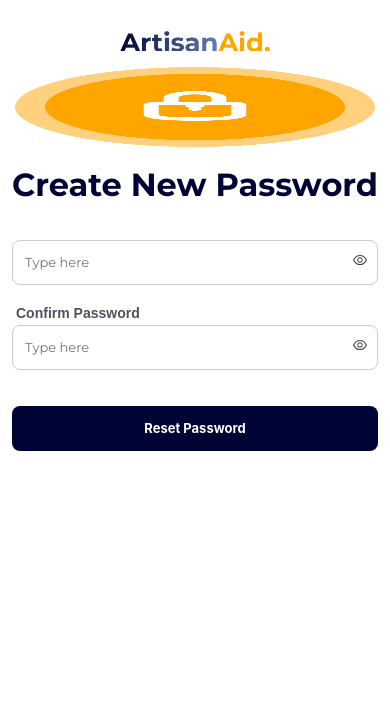
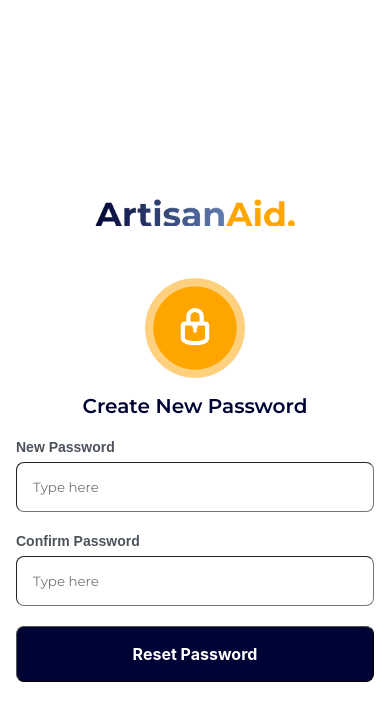
Before and after one commit to ozi-Shalom2333/artisian-aid, a React (Vite) app: page /resetpassword/1 in a window 390 px wide. Shown: the top 720 px of the page. Built offline with nearby package versions, Linux system fonts and the light colour scheme.

Commit message:
Trust admin (#151)
* vicupdated

* edited verify email

* recieing updates

* ok

* just pull

* pull more updates

* responsieness  add

* admin updates

* updated codes

* admin is working

* admin updates

* trust

* ffgf

---------

Co-authored-by: ozi-Shalom2333 <okaozisol45@gmail.com>

```diff
--- a/src/auth/ResetPassword.jsx
+++ b/src/auth/ResetPassword.jsx
@@ -82,36 +82,7 @@ const ResetPassword = () => {
 
         <section className='verifyPasswordInputSection'>
           <div className='verifyPasswordInput'>
-            {/* <p>New Password</p>
-            <input
-              type={showNewPassword ? 'text' : 'password'}
-              placeholder='Type here'
-              value={newPassword}
-              onChange={(e) => setNewPassword(e.target.value)}
-              onFocus={() => setTouched(true)}
-              required
-            />
-            'ww3'
-            {touched && formData.newPassword && (
-              <ul className="password-requirements">
-                {passwordRequirements.map((req, index) => {
-                  const isValid = req.regex.test(formData.newPassword);
-                  return (
-                    <li
-                      key={index}
-                      className={`requirement ${
-                        isValid ? "valid" : "invalid"
-                      }`}
-                    >
-                      {isValid ? <MdCheckCircle /> : <MdCancel />} {req.label}
-                    </li>
-                  );
-                })}
-              </ul>
-            )}
-            {errorMessage.newPassword && (
-              <p className="error-text">{errors.newPassword}</p>
-            )} */}
+            <p>New Password</p>
             <div className='passwordInputWrapper'>
 
               <input
@@ -120,12 +91,12 @@ const ResetPassword = () => {
                 value={newPassword}
                 onChange={(e) => setNewPassword(e.target.value)}
               />
-              <span
+              {/* <span
                 className='toggleVisibilityIcon'
                 onClick={() => setShowNewPassword(!showNewPassword)}
               >
                 {showNewPassword ? <AiOutlineEyeInvisible /> : <AiOutlineEye />}
-              </span>
+              </span> */}
             </div>
           </div>
 
@@ -138,12 +109,12 @@ const ResetPassword = () => {
                 value={confirmPassword}
                 onChange={(e) => setConfirmPassword(e.target.value)}
               />
-              <span
+              {/* <span
                 className='toggleVisibilityIcon'
                 onClick={() => setShowConfirmPassword(!showConfirmPassword)}
               >
                 {showConfirmPassword ? <AiOutlineEyeInvisible /> : <AiOutlineEye />}
-              </span>
+              </span> */}
             </div>
           </div>
 
--- a/src/styles/resetpassword.css
+++ b/src/styles/resetpassword.css
@@ -1,25 +1,27 @@
 /* Base styles */
 .verifyPassword {
   width: 100%;
-    height: 100vh;
-    overflow-y: auto;
+  max-height: 100vh;
 }
 
 .verifyPasswordMainContainer {
   width: 100%;
-    min-height: 100vh;
+  height: 100vh;
   display: flex;
   flex-direction: column;
+  justify-content: center;
   align-items: center;
-    padding: 30px 16px;
-    box-sizing: border-box;
+  padding: 50px 16px;
+  overflow: auto;
+  /* background-color: red; */
 }
 
 .verifyPasswordArtisanImage {
-    width: 150px;
-    height: auto;
+  width: 200px;
+  height: 100px;
   display: flex;
   justify-content: center;
+  /* background-color: green; */
   cursor: pointer;
 }
 
@@ -27,68 +29,134 @@
   width: 100%;
   height: 100%;
   object-fit: contain;
+  /* background-color: salmon; */
 }
 
 .verifyPasswordImage {
   width: 100px;
   height: 100px;
   display: flex;
-    justify-content: center;
+  flex-direction: column;
+  /* background-color: #000435; */
+  align-items: center;
   margin: 16px 0;
 }
 
-  .verifyPasswordH2 {
+.verifyPasswordImage img {
+  width: 100%;
+  height: 100%;
+  /* background-color: brown; */
+}
+
+.verifyPasswordH2 h1 {
   font-family: Montserrat;
   font-weight: 700;
-    font-size: 22px;
-    line-height: 1.4;
+  font-size: 24px;
+  letter-spacing: 0%;
   text-align: center;
+  vertical-align: middle;
   color: #000435;
-    margin-bottom: 12px;
 }
 
 .verifyPasswordInputSection {
-    width: 100%;
-    max-width: 500px;
+  width: 40%;
   display: flex;
   flex-direction: column;
+  /* background-color: blue; */
   gap: 20px;
   margin-top: 20px;
 }
 
-  .verifyPasswordInput,
-  .verifyConfirmPasswordInput {
+.verifyPasswordInput {
+  width: 100%;
+  display: flex;
+  flex-direction: column;
+  justify-content: center;
+  /* align-items: center; */
+}
+
+.verifyPasswordInput p {
+  font-family: "Poppins", sans-serif;
+  font-weight: 600;
+  font-size: 14px;
+  line-height: 18px;
+  letter-spacing: 0%;
+  color: #4c535b;
+}
+
+.passwordInputWrapper{
     width: 100%;
 }
 
-  .verifyPasswordInput p,
+.passwordInputWrapper input {
+  width: 100%;
+  height: 50px !important;
+  background-color: aqua;
+  gap: 10px;
+  border-radius: 8px;
+  border-width: 1px;
+  padding: 16px;
+  background-color: #ffffff;
+  color: #bab9c1;
+  margin-top: 6px;
+}
+
+.verifyConfirmPasswordInput {
+  width: 100%;
+  display: flex;
+  flex-direction: column;
+  justify-content: center;
+}
+
 .verifyConfirmPasswordInput p {
   font-family: "Poppins", sans-serif;
   font-weight: 600;
   font-size: 14px;
+  line-height: 18px;
+  letter-spacing: 0%;
   color: #4c535b;
-    margin: 0 0 4px 4px;
 }
 
-  .verifyPasswordInput input,
-  .verifyConfirmPasswordInput input {
+/* .verifyConfirmPasswordInput input {
   width: 100%;
-    height: 48px;
+  height: 56px;
+  min-width: 500px;
+  max-width: 500px;
+  gap: 10px;
   border-radius: 8px;
-    border: 1px solid #ccc;
-    padding: 12px 16px;
-    font-size: 14px;
-    color: #000;
-    box-sizing: border-box;
-  }
+  border-width: 1px;
+  padding: 16px;
+  background-color: #ffffff;
+  color: #bab9c1;
+  margin-top: 6px;
+} */
 
-  .passwordInputWrapper {
-    position: relative;
+.verifyPasswordButton {
   width: 100%;
 }
 
-  .passwordInputWrapper input {
-    padding-right: 40px;
+.verifyPasswordButton button {
+  width: 100%;
+  height: 56px;
+  gap: 10px;
+  border-radius: 8px;
+  border-width: 1px;
+  padding: 16px;
+  background-color: #000435;
+  color: #ffffff;
+  font-family: Inter;
+  font-weight: 700;
+  font-size: 16px;
+  line-height: 22.4px;
+  letter-spacing: 0%;
+}
+
+.the_message {
+  text-align: center;
+  color: red;
+}
+.passwordInputWrapper {
+  position: relative;
 }
 
 .toggleVisibilityIcon {
@@ -101,91 +169,14 @@
   color: #444;
 }
 
-  .verifyPasswordButton {
-    width: 100%;
-    display: flex;
-    justify-content: center;
-    margin-top: 16px;
+
+@media screen and (max-width: 768px) {
+    .verifyPasswordH2 h1 {
+        font-weight: 600;
+        font-size: 20px;
     }
 
-  .verifyPasswordButton button {
+    .verifyPasswordInputSection {
         width: 100%;
-    max-width: 500px;
-    height: 50px;
-    border-radius: 8px;
-    border: none;
-    padding: 12px;
-    background-color: #000435;
-    color: #ffffff;
-    font-family: Inter;
-    font-weight: 700;
-    font-size: 16px;
-    cursor: pointer;
-  }
-
-  .verifyPasswordButton button:disabled {
-    background-color: #888;
-    cursor: not-allowed;
-  }
-
-  .the_message {
-    text-align: center;
-    color: red;
-    font-size: 14px;
-  }
-
-  /* Tablets (768px - 1024px) */
-  @media screen and (max-width: 1024px) {
-    .verifyPasswordMainContainer {
-      padding: 24px;
-    }
-
-    .verifyPasswordH2 {
-      font-size: 20px;
     }
 }
-
-  /* Mobile screens (≤ 768px) */
-  @media screen and (max-width: 768px) {
-    .verifyPasswordInputSection {
-      padding: 0;
-    }
-
-    .verifyPasswordInput input,
-    .verifyConfirmPasswordInput input,
-    .verifyPasswordButton button {
-      height: 45px;
-      font-size: 14px;
-    }
-
-    .verifyPasswordH2 {
-      font-size: 18px;
-    }
-  }
-
-  /* Small phones (≤ 480px) */
-  @media screen and (max-width: 480px) {
-    .verifyPasswordMainContainer {
-      padding: 30px 12px;
-    }
-
-    .verifyPasswordInput input,
-    .verifyConfirmPasswordInput input,
-    .verifyPasswordButton button {
-      font-size: 13px;
-      padding: 10px 12px;
-    }
-
-    .verifyPasswordImage {
-      width: 80px;
-      height: 80px;
-    }
-
-    .verifyPasswordH2 {
-      font-size: 16px;
-    }
-
-    .toggleVisibilityIcon {
-      font-size: 1rem;
-    }
-  }
```
Lines whose indentation alone changed are shown as unchanged.
